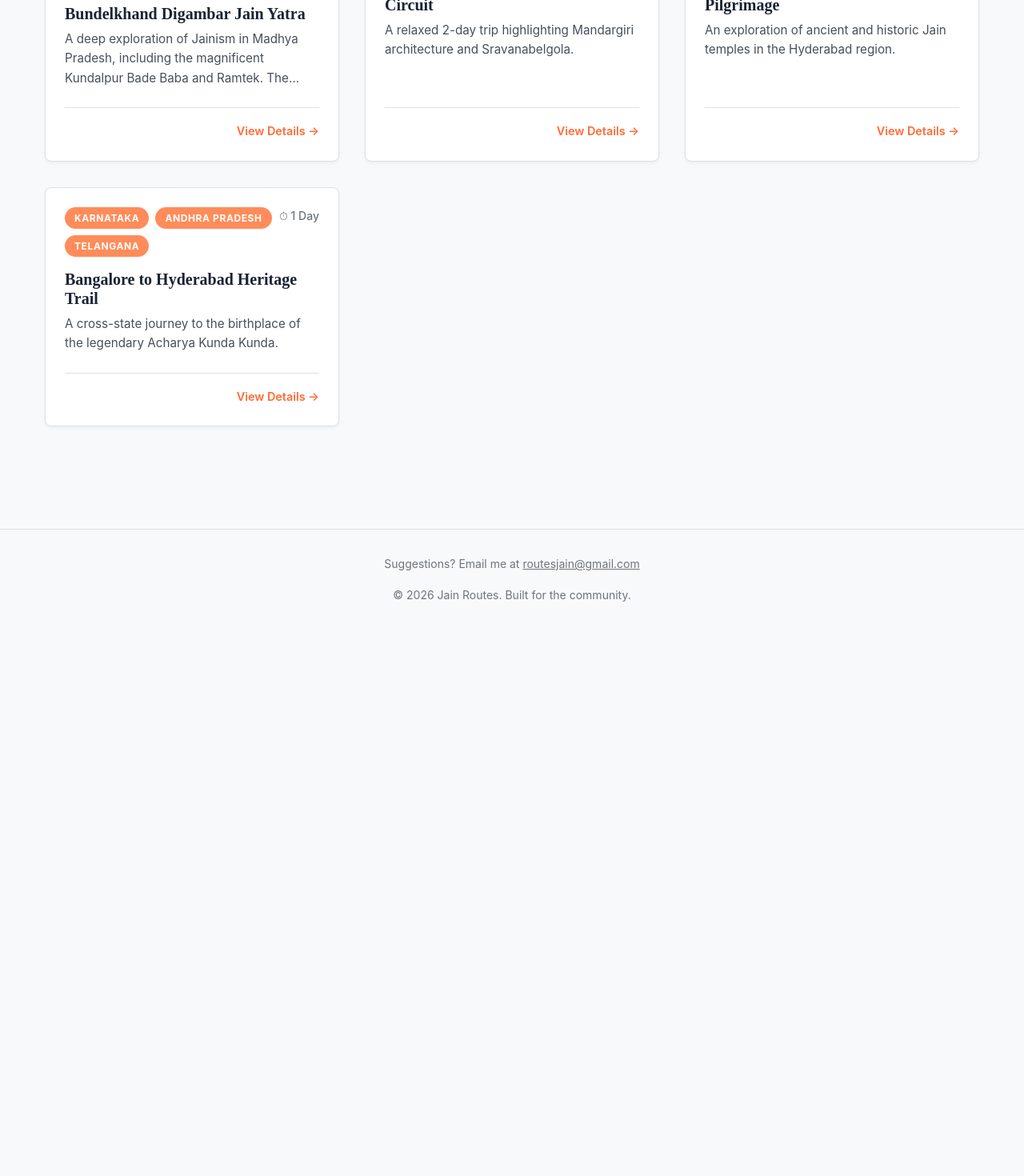
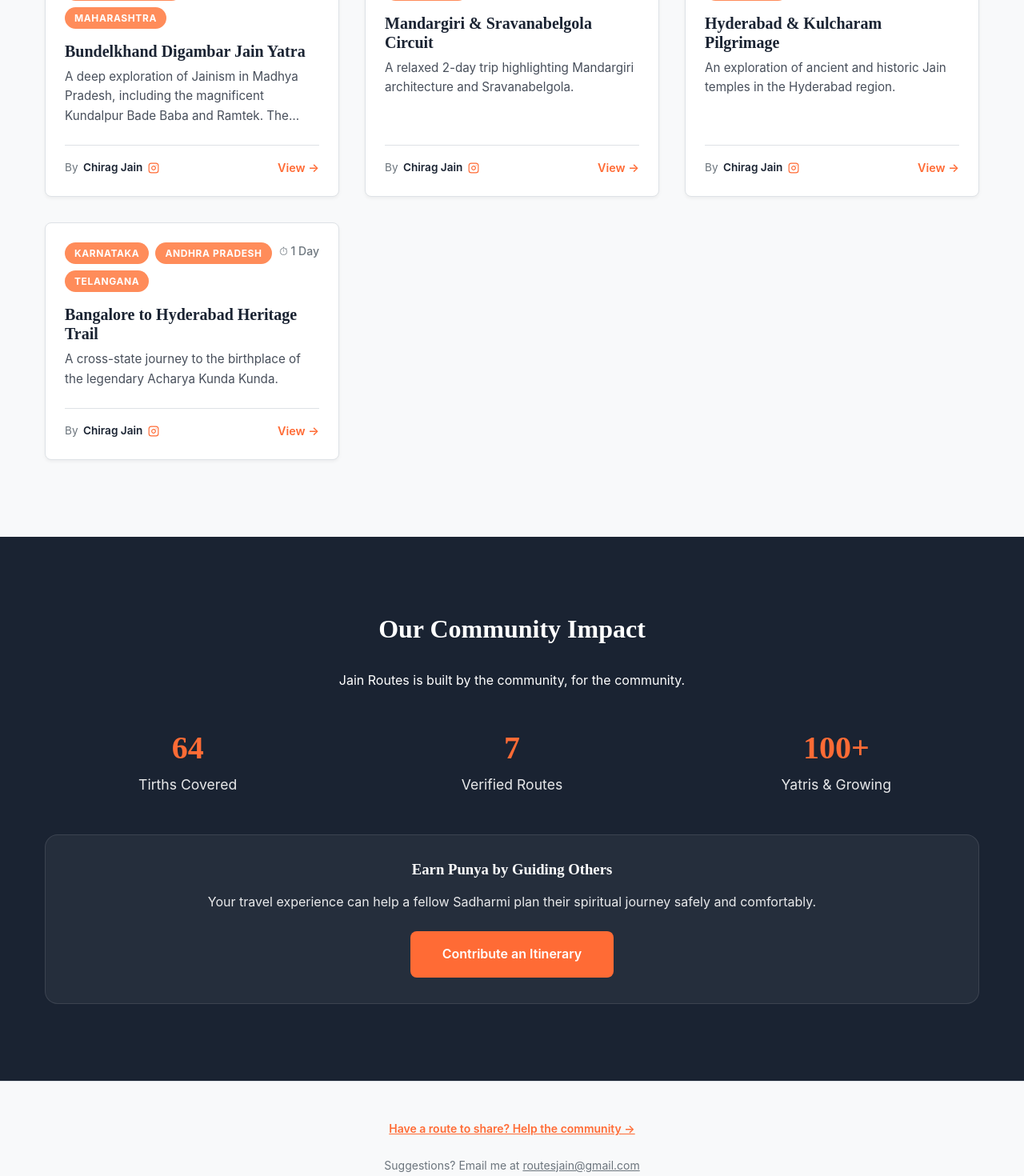
Before and after one commit to cjchirag7/jain-tirth-itineraries, a Next.js app: page / in a window 1280 px wide. Shown: the part 1180-2650 px from the top of the page at 80% size. Before the commit the page ends 1967 px from the top, so only its background shows below. Built offline with nearby package versions, Linux system fonts and the light colour scheme.

Commit message:
Add motivation for contributors

```diff
--- a/src/app/page.module.css
+++ b/src/app/page.module.css
@@ -1,5 +1,5 @@
 .wrapper {
-  padding-bottom: 4rem;
+  padding-bottom: 0;
 }
 
 .hero {
@@ -38,6 +38,7 @@
 
 .featuredSection {
   margin-top: 4rem;
+  margin-bottom: 6rem;
 }
 
 .sectionTitle {
@@ -74,3 +75,60 @@
     font-size: 2rem;
   }
 }
+
+.ctaGroup {
+  display: flex;
+  justify-content: center;
+  gap: 1rem;
+  margin-top: 2rem;
+}
+
+.impactSection {
+  padding: 6rem 0;
+  background: var(--secondary);
+  color: white;
+  text-align: center;
+}
+
+.impactGrid {
+  display: grid;
+  grid-template-columns: repeat(auto-fit, minmax(200px, 1fr));
+  gap: 3rem;
+  margin-top: 3rem;
+}
+
+.impactItem h3 {
+  font-size: 2.5rem;
+  color: var(--primary);
+  margin-bottom: 0.5rem;
+}
+
+.impactItem p {
+  font-size: 1.1rem;
+  opacity: 0.9;
+}
+
+.contributionNudge {
+  margin-top: 3rem;
+  padding: 2rem;
+  background: rgba(255, 255, 255, 0.05);
+  border-radius: 1rem;
+  border: 1px solid rgba(255, 255, 255, 0.1);
+}
+
+.contributionNudge h3 {
+  color: white;
+  margin-bottom: 1rem;
+}
+
+.contributionNudge p {
+  color: rgba(255, 255, 255, 0.9);
+  margin-bottom: 1.5rem;
+}
+
+@media (max-width: 600px) {
+  .ctaGroup {
+    flex-direction: column;
+    padding: 0 2rem;
+  }
+}
--- a/src/app/page.tsx
+++ b/src/app/page.tsx
@@ -1,6 +1,7 @@
 'use client';
 
 import { useState, useMemo } from 'react';
+import Link from 'next/link';
 import styles from './page.module.css';
 import SearchFilters from '@/components/SearchFilters';
 import ItineraryCard from '@/components/ItineraryCard';
@@ -63,6 +64,21 @@ export default function Home() {
     return Array.from(suggestions).sort();
   }, []);
 
+  const totalRoutes = itineraries.length;
+  const totalUniqueTirths = useMemo(() => {
+    const tirths = new Set<string>();
+    itineraries.forEach(itinerary => {
+      itinerary.days.forEach(day => {
+        day.stops.forEach((stop: any) => {
+          if (stop.type === 'Tirth' || stop.type === 'Temple') {
+            tirths.add(stop.name);
+          }
+        });
+      });
+    });
+    return tirths.size;
+  }, []);
+
   return (
     <div className={styles.wrapper}>
       <section className={styles.hero}>
@@ -71,7 +87,7 @@ export default function Home() {
             Discover & Share <span className={styles.highlight}>Jain Routes</span>
           </h1>
           <p className={styles.heroSubtitle}>
-            Find detailed travel plans for Jain Tirths, complete with Dharmshala and Bhojanshala information. Plan your spiritual journey today.
+            Find detailed travel plans for Jain Tirths, complete with Dharmshalas. Plan your spiritual journey today.
           </p>
           <div className={styles.searchContainer}>
             <SearchFilters
@@ -83,6 +99,17 @@ export default function Home() {
               setSelectedDuration={setSelectedDuration}
               searchSuggestions={searchSuggestions}
             />
+          </div>
+          <div className={styles.ctaGroup}>
+            <Link href="/submit" className="btn btn-primary">
+              Share Your Route &rarr;
+            </Link>
+            <button className="btn btn-outline" onClick={() => {
+              const searchInput = document.querySelector('input');
+              if (searchInput) searchInput.focus();
+            }}>
+              Explore Routes
+            </button>
           </div>
         </div>
       </section>
@@ -97,7 +124,7 @@ export default function Home() {
         {filteredItineraries.length === 0 ? (
           <div className={styles.noResults}>
             <p>No itineraries found matching your search criteria.</p>
-            <p className={styles.noResultsHint}>Try adjusting your filters or search term.</p>
+            <p className={styles.noResultsHint}>Be the first to <Link href="/submit" style={{ color: 'var(--primary)', textDecoration: 'underline' }}>share a route</Link> for this area!</p>
           </div>
         ) : (
           <div className={styles.grid}>
@@ -109,11 +136,43 @@ export default function Home() {
                 duration={itinerary.duration}
                 states={itinerary.states}
                 description={itinerary.description}
+                author={itinerary.author}
+                authorInstagram={(itinerary as any).authorInstagram}
               />
             ))}
           </div>
         )}
       </section>
+
+      <section className={styles.impactSection}>
+        <div className="container">
+          <h2 className={styles.sectionTitle} style={{ color: 'white' }}>Our Community Impact</h2>
+          <p className={styles.impactSubtitle}>Jain Routes is built by the community, for the community.</p>
+
+          <div className={styles.impactGrid}>
+            <div className={styles.impactItem}>
+              <h3>{totalUniqueTirths}</h3>
+              <p>Tirths Covered</p>
+            </div>
+            <div className={styles.impactItem}>
+              <h3>{totalRoutes}</h3>
+              <p>Verified Routes</p>
+            </div>
+            <div className={styles.impactItem}>
+              <h3>100+</h3>
+              <p>Yatris & Growing</p>
+            </div>
+          </div>
+
+          <div className={styles.contributionNudge}>
+            <h3>Earn Punya by Guiding Others</h3>
+            <p>Your travel experience can help a fellow Sadharmi plan their spiritual journey safely and comfortably.</p>
+            <Link href="/submit" className="btn btn-primary" style={{ padding: '1rem 2.5rem' }}>
+              Contribute an Itinerary
+            </Link>
+          </div>
+        </div>
+      </section>
     </div>
   );
 }
--- a/src/components/Footer.module.css
+++ b/src/components/Footer.module.css
@@ -1,8 +1,16 @@
 .footer {
     border-top: 1px solid var(--border);
     padding: 2rem 0;
-    margin-top: 4rem;
+    margin-top: 0;
     color: var(--muted);
     text-align: center;
     font-size: 0.875rem;
 }
+
+.contributionLink {
+    display: inline-block;
+    margin-top: 1rem;
+    color: var(--primary);
+    font-weight: 600;
+    text-decoration: underline;
+}
--- a/src/components/Footer.tsx
+++ b/src/components/Footer.tsx
@@ -1,10 +1,14 @@
+import Link from 'next/link';
 import styles from './Footer.module.css';
 
 export default function Footer() {
     return (
         <footer className={styles.footer}>
             <div className="container">
-                <p style={{ marginBottom: '1rem' }}>Suggestions? Email me at <a href="mailto:routesjain@gmail.com" style={{ textDecoration: 'underline' }}>routesjain@gmail.com</a></p>
+                <Link href="/submit" className={styles.contributionLink}>
+                    Have a route to share? Help the community &rarr;
+                </Link>
+                <p style={{ marginTop: '1.5rem', marginBottom: '1rem' }}>Suggestions? Email me at <a href="mailto:routesjain@gmail.com" style={{ textDecoration: 'underline' }}>routesjain@gmail.com</a></p>
                 <p>© {new Date().getFullYear()} Jain Routes. Built for the community.</p>
             </div>
         </footer>
--- a/src/components/ItineraryCard.module.css
+++ b/src/components/ItineraryCard.module.css
@@ -72,7 +72,9 @@
     margin-top: auto;
     border-top: 1px solid var(--border);
     padding-top: 1rem;
-    text-align: right;
+    display: flex;
+    justify-content: space-between;
+    align-items: center;
 }
 
 .cta {
@@ -80,3 +82,29 @@
     font-weight: 600;
     font-size: 0.9rem;
 }
+.authorInfo {
+    display: flex;
+    align-items: center;
+    gap: 0.4rem;
+    font-size: 0.85rem;
+}
+
+.authorLabel {
+    color: var(--muted);
+}
+
+.authorName {
+    font-weight: 600;
+    color: var(--secondary);
+}
+
+.instagramLink {
+    color: var(--primary);
+    display: flex;
+    align-items: center;
+    transition: transform 0.2s;
+}
+
+.instagramLink:hover {
+    transform: scale(1.2);
+}
--- a/src/components/ItineraryCard.tsx
+++ b/src/components/ItineraryCard.tsx
@@ -7,9 +7,19 @@ interface ItineraryCardProps {
     duration: string;
     states?: string[];
     description: string;
+    author: string;
+    authorInstagram?: string;
 }
 
-export default function ItineraryCard({ id, title, duration, states = [], description }: ItineraryCardProps) {
+export default function ItineraryCard({
+    id,
+    title,
+    duration,
+    states = [],
+    description,
+    author,
+    authorInstagram
+}: ItineraryCardProps) {
     return (
         <Link href={`/itinerary/${id}`} className={styles.cardLink}>
             <article className={`card ${styles.card}`}>
@@ -24,7 +34,26 @@ export default function ItineraryCard({ id, title, duration, states = [], descri
                 <h3 className={styles.title}>{title}</h3>
                 <p className={styles.description}>{description}</p>
                 <div className={styles.footer}>
-                    <span className={styles.cta}>View Details &rarr;</span>
+                    <div className={styles.authorInfo}>
+                        <span className={styles.authorLabel}>By</span>
+                        <span className={styles.authorName}>{author}</span>
+                        {authorInstagram && (
+                            <a
+                                href={authorInstagram}
+                                target="_blank"
+                                rel="noopener noreferrer"
+                                className={styles.instagramLink}
+                                onClick={(e) => e.stopPropagation()}
+                            >
+                                <svg width="14" height="14" viewBox="0 0 24 24" fill="none" stroke="currentColor" strokeWidth="2" strokeLinecap="round" strokeLinejoin="round">
+                                    <rect x="2" y="2" width="20" height="20" rx="5" ry="5"></rect>
+                                    <path d="M16 11.37A4 4 0 1 1 12.63 8 4 4 0 0 1 16 11.37z"></path>
+                                    <line x1="17.5" y1="6.5" x2="17.51" y2="6.5"></line>
+                                </svg>
+                            </a>
+                        )}
+                    </div>
+                    <span className={styles.cta}>View &rarr;</span>
                 </div>
             </article>
         </Link>
```
Also changed, not shown: src/app/submit/page.module.css (+43 -0 lines), src/app/submit/page.tsx (+19 -0 lines).
